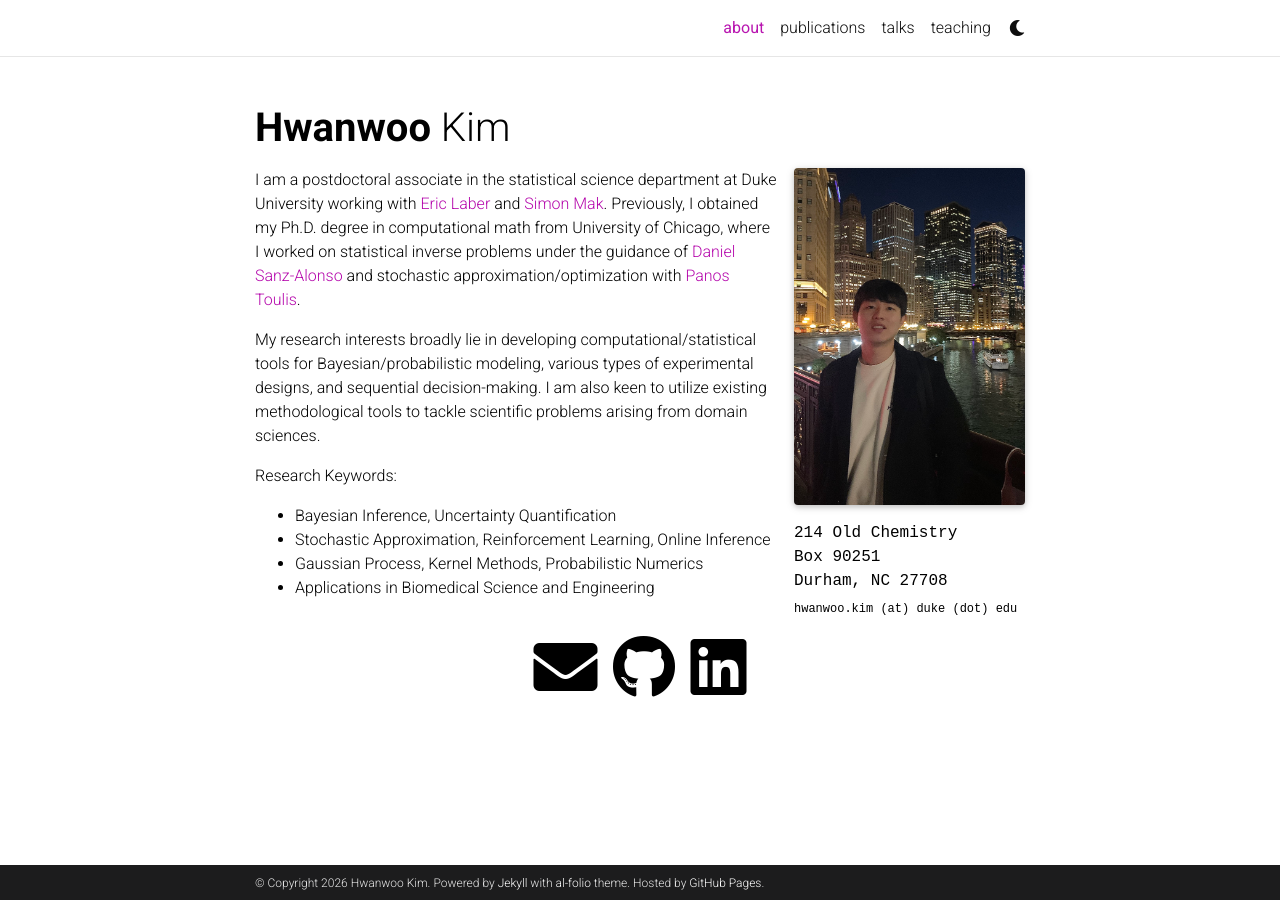
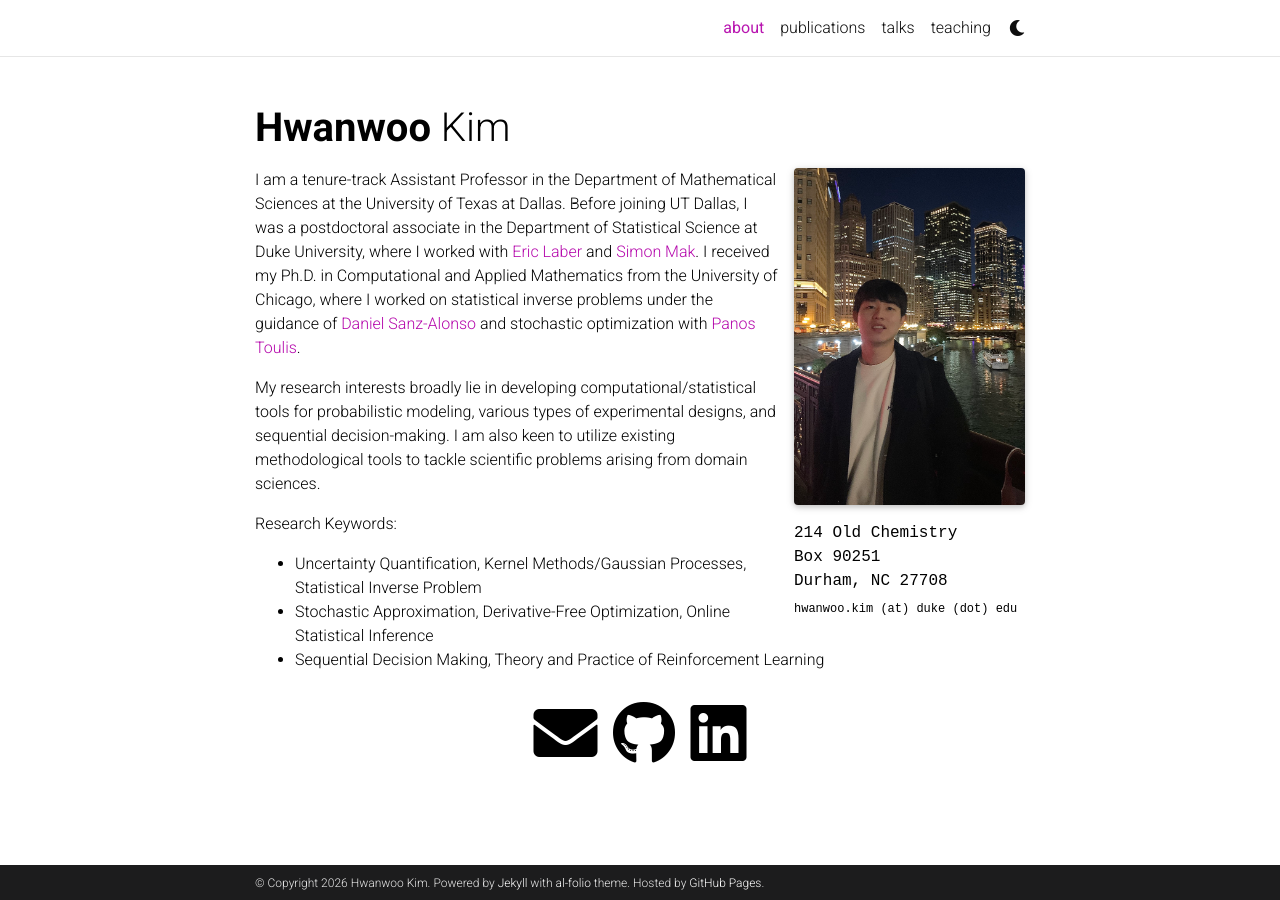
Before and after one commit to hwkim12/hwkim12.github.io, a Jekyll site: the page built from _pages/about.md, in a window 1280 px wide. Built offline with Jekyll 4.4.1, drawn with Linux system fonts in a browser that asks for light colours; full-size pictures stand in for the smaller copies a plugin makes; comment, search, counter and statistics services are not loaded; a style sheet for code colours, icons or effects is not loaded.

Commit message:
updated publication list

```diff
--- a/_pages/about.md
+++ b/_pages/about.md
@@ -20,13 +20,12 @@ selected_papers: false # includes a list of papers marked as "selected={true}"
 social: true  # includes social icons at the bottom of the page
 ---
 
-I am a postdoctoral associate in the statistical science department at Duke University working with [Eric Laber](https://www.laber-labs.com/) and [Simon Mak](https://sites.google.com/view/simonmak/home). Previously, I obtained my Ph.D. degree in computational math from University of Chicago, where I worked on statistical inverse problems under the guidance of [Daniel Sanz-Alonso](https://sites.google.com/a/uchicago.edu/sanz-alonso/about?authuser=0) and stochastic approximation/optimization with [Panos Toulis](https://www.ptoulis.com/).
+I am a tenure-track Assistant Professor in the Department of Mathematical Sciences at the University of Texas at Dallas. Before joining UT Dallas, I was a postdoctoral associate in the Department of Statistical Science at Duke University, where I worked with [Eric Laber](https://www.laber-labs.com/) and [Simon Mak](https://sites.google.com/view/simonmak/home). I received my Ph.D. in Computational and Applied Mathematics from the University of Chicago, where I worked on statistical inverse problems under the guidance of [Daniel Sanz-Alonso](https://sites.google.com/a/uchicago.edu/sanz-alonso/about?authuser=0) and stochastic optimization with [Panos Toulis](https://www.ptoulis.com/).
 
-My research interests broadly lie in developing computational/statistical tools for Bayesian/probabilistic modeling, various types of experimental designs, and sequential decision-making. I am also keen to utilize existing methodological tools to tackle scientific problems arising from domain sciences.
+My research interests broadly lie in developing computational/statistical tools for probabilistic modeling, various types of experimental designs, and sequential decision-making. I am also keen to utilize existing methodological tools to tackle scientific problems arising from domain sciences.
 
 
 Research Keywords:
-* Bayesian Inference, Uncertainty Quantification
-* Stochastic Approximation, Reinforcement Learning, Online Inference
-* Gaussian Process, Kernel Methods, Probabilistic Numerics
-* Applications in Biomedical Science and Engineering
+* Uncertainty Quantification, Kernel Methods/Gaussian Processes, Statistical Inverse Problem
+* Stochastic Approximation, Derivative-Free Optimization, Online Statistical Inference
+* Sequential Decision Making, Theory and Practice of Reinforcement Learning
```
Also changed, not shown: _bibliography/papers.bib (+12 -2 lines).
